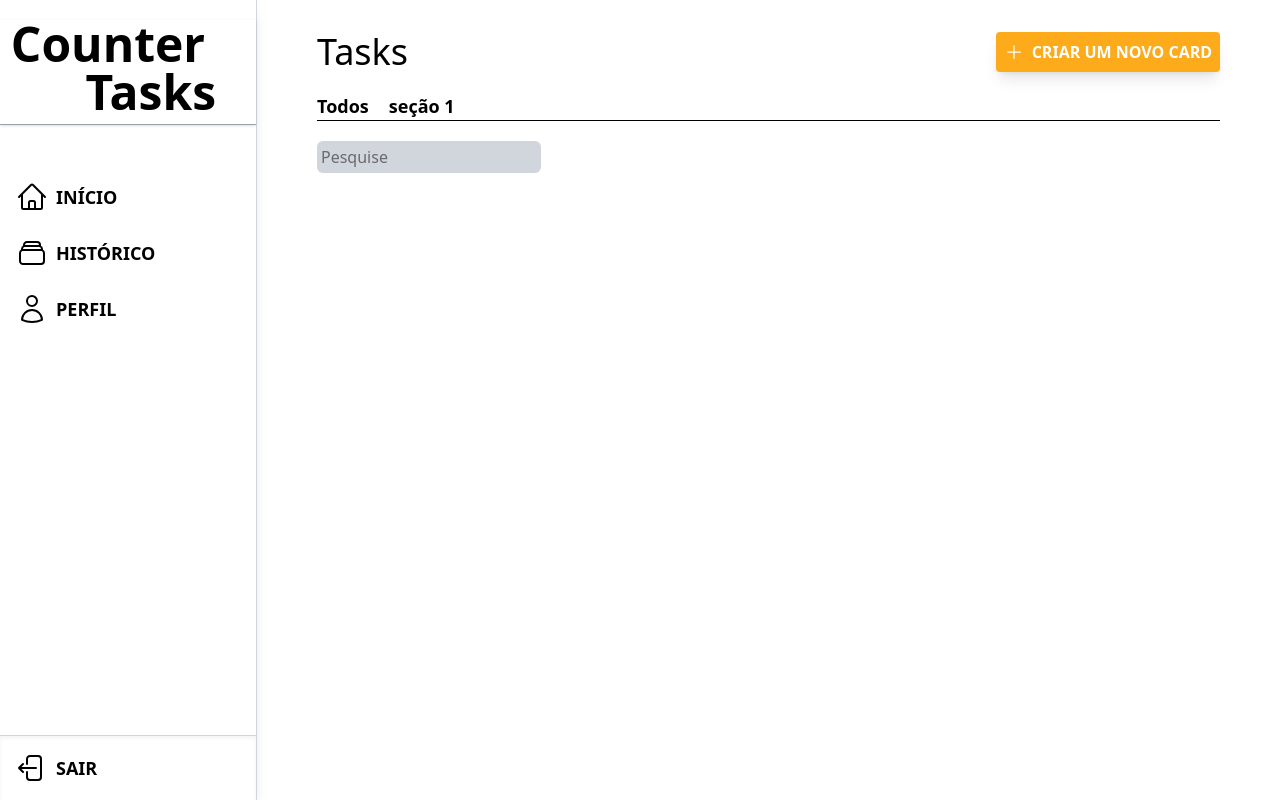
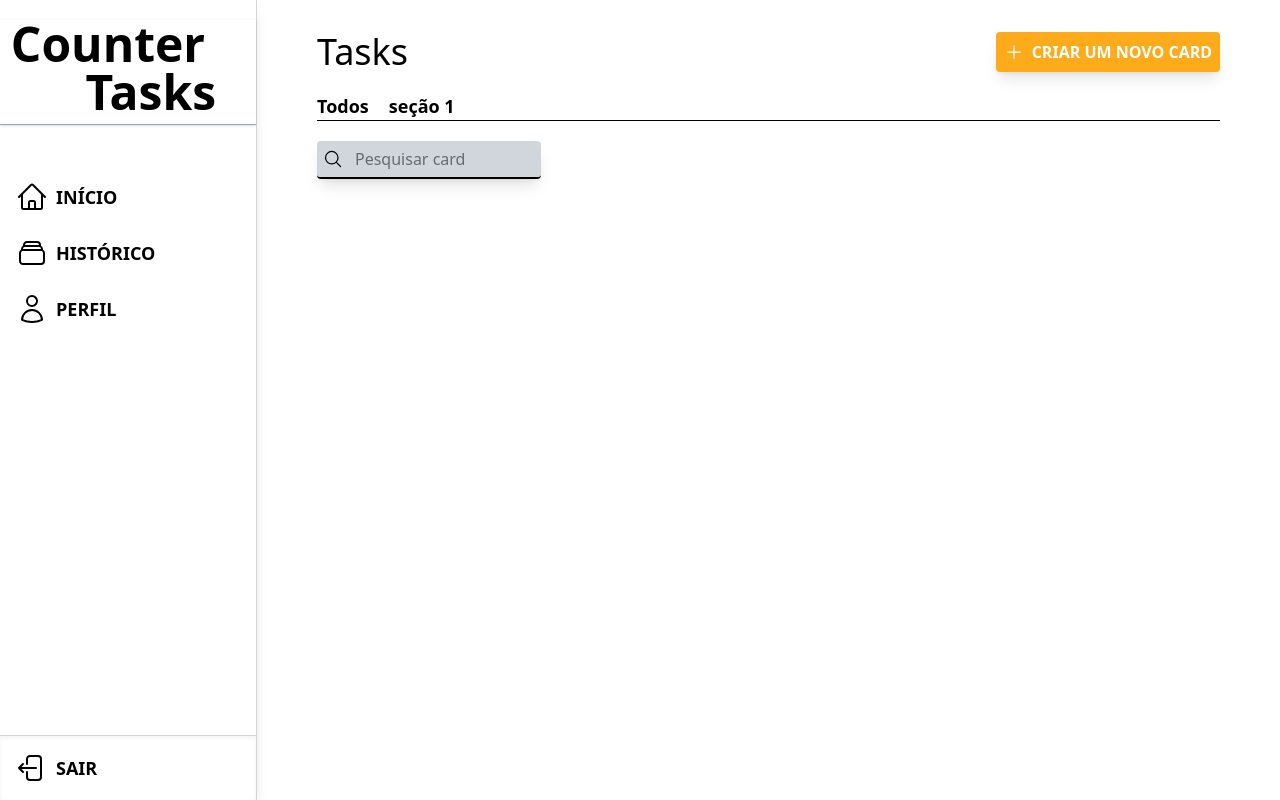
Before and after one commit to GeovaniSV/countertasks-frontend, a React (Vite) app: page / in a window 1280 px wide. Built offline with nearby package versions, Linux system fonts and the light colour scheme.

Commit message:
Searchbar component

```diff
--- /dev/null
+++ b/src/components/ui/SearchInpuField/index.tsx
@@ -0,0 +1,31 @@
+import React, { InputHTMLAttributes } from 'react'
+
+import { MagnifyingGlassIcon } from '@heroicons/react/24/outline'
+
+type InputProps = {
+	label?: string
+	ref: React.Ref<HTMLInputElement>
+} & InputHTMLAttributes<HTMLInputElement>
+
+function SearchInputField({ label, ref, className, ...rest }: InputProps) {
+	return (
+		<div className={` ${className}`}>
+			<label className="flex flex-col">
+				{label}
+				<div className="bg-gray-300 rounded-sm border-b-2 flex items-center shadow-lg">
+					<div className="p-1.5">
+						<MagnifyingGlassIcon className="size-5" />
+					</div>
+					<input
+						{...rest}
+						type="text"
+						ref={ref}
+						className="p-1.5 w-full outline-hidden"
+					/>
+				</div>
+			</label>
+		</div>
+	)
+}
+
+export default SearchInputField
--- a/src/pages/Home/index.tsx
+++ b/src/pages/Home/index.tsx
@@ -1,7 +1,11 @@
+import { useRef } from 'react'
+import SearchInputField from '../../components/ui/SearchInpuField'
+
 //icons
 import { PlusIcon } from '@heroicons/react/24/outline'
 
 function Home() {
+	const inputRef = useRef<HTMLInputElement>(null)
 	return (
 		<main className="w-full py-8 px-15">
 			<div>
@@ -19,10 +23,10 @@ function Home() {
 						<span>seção 1</span>
 					</div>
 					<div className="border-t py-5">
-						<input
-							type="text"
-							className="w-56 rounded-md p-1 bg-gray-300"
-							placeholder="Pesquise"
+						<SearchInputField
+							ref={inputRef}
+							className="w-56"
+							placeholder="Pesquisar card"
 						/>
 					</div>
 				</div>
```
